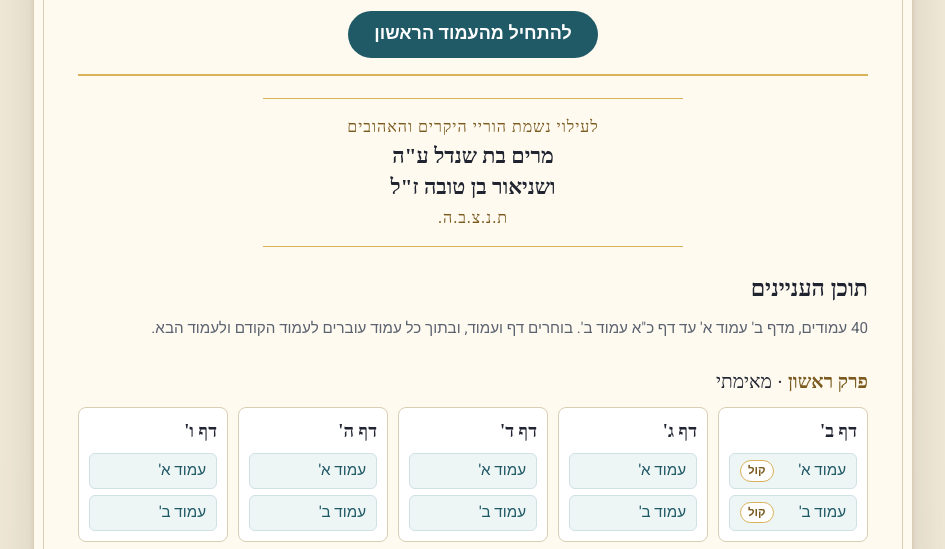
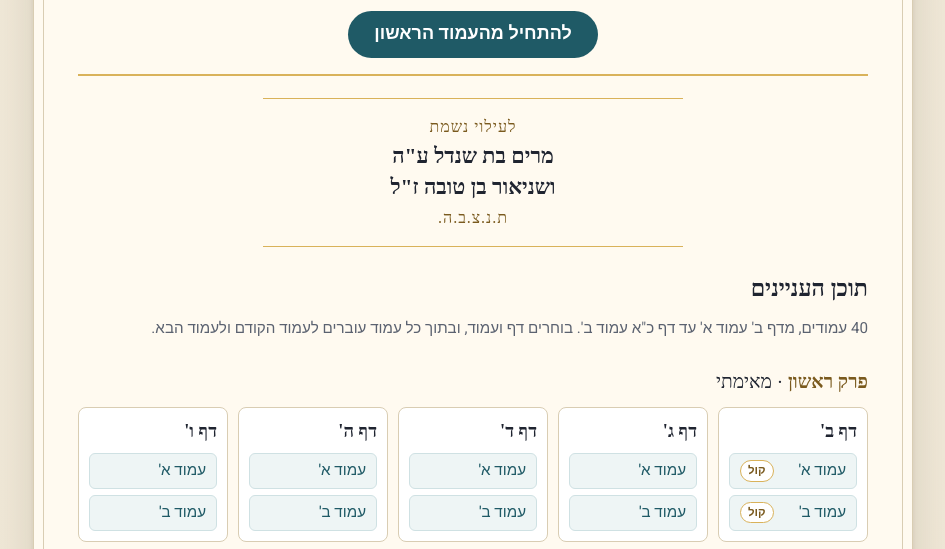
Before and after one commit to oraykin7-source/gemara, a plain HTML site: page index.html in a window 1280 px wide. Both pictures are taken after a click on the button "פתיחת הספר: מסכת ברכות". Shown: the part 192-741 px from the top of the page, without its empty margins (167-1112 px from the left). Drawn offline with Linux system fonts and the light colour scheme; a web font is replaced by a local one.

Commit message:
הקדשה: לעילוי נשמת
Co-Authored-By: Claude Fable 5.2 <noreply@anthropic.com>

```diff
--- a/index.html
+++ b/index.html
@@ -117,7 +117,7 @@ body.open #cover{display:none} body:not(.open) #toc{display:none}
       <a class="first" href="berakhot-2a.html">להתחיל מהעמוד הראשון</a>
     </header>
     <div class="ded" aria-label="הקדשה">
-      <span>לעילוי נשמת הוריי היקרים והאהובים</span>
+      <span>לעילוי נשמת</span>
       <b>מרים בת שנדל ע"ה</b>
       <b>ושניאור בן טובה ז"ל</b>
       <span>ת.נ.צ.ב.ה.</span>
```
